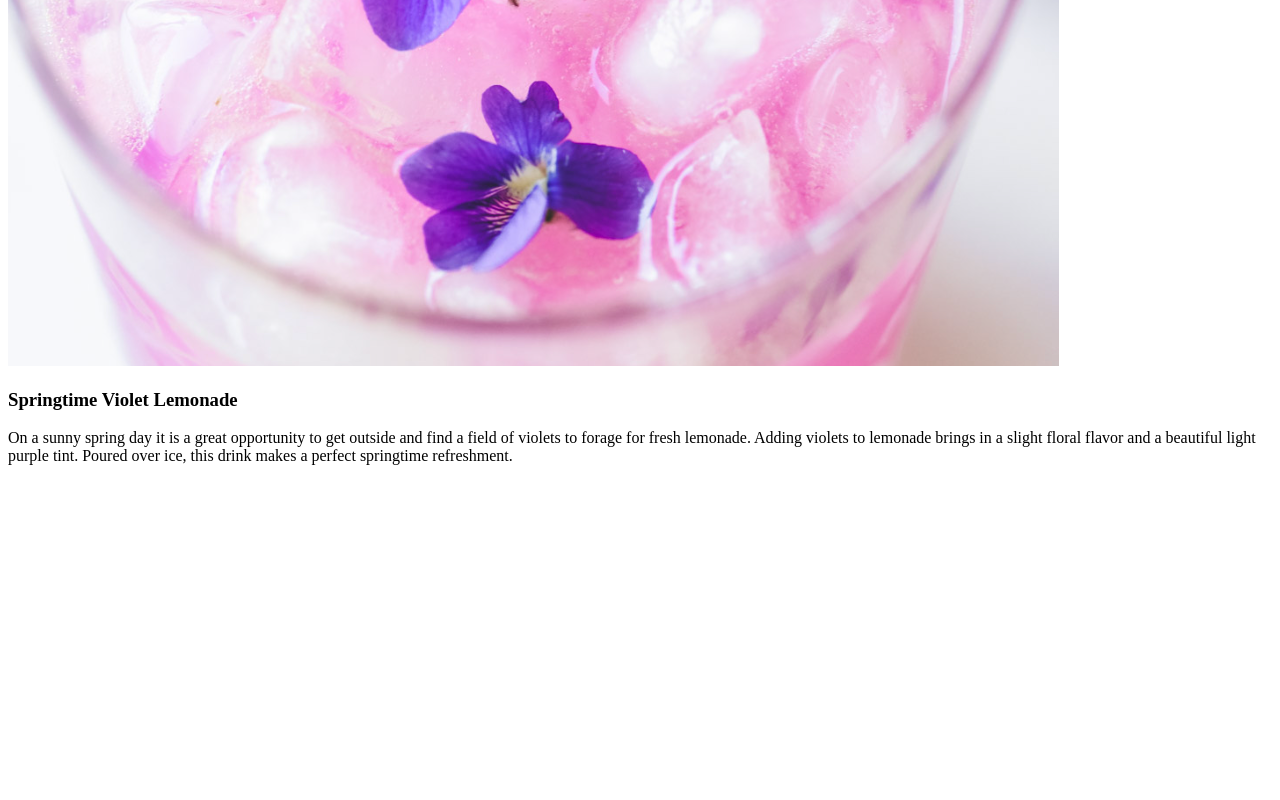
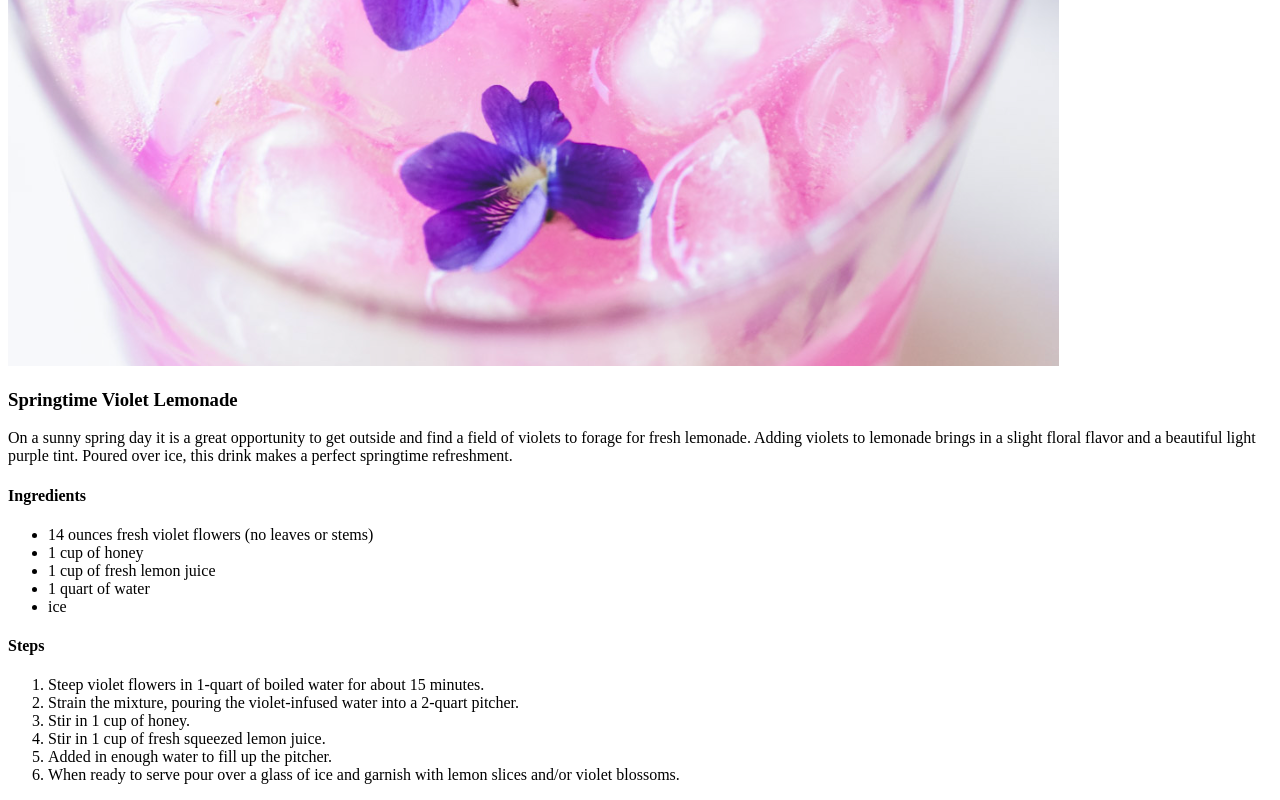
Before and after one commit to Mdrewno/odin-recipes, a plain HTML site: page recipes/violet-lemonade.html in a window 1280 px wide. Shown: the part 410-1210 px from the top of the page. Before the commit the page ends 891 px from the top, so only its background shows below. Drawn offline with Linux system fonts and the light colour scheme.

Commit message:
added ingredients and steps

```diff
--- a/recipes/violet-lemonade.html
+++ b/recipes/violet-lemonade.html
@@ -15,5 +15,25 @@
 
     <p>On a sunny spring day it is a great opportunity to get outside and find a field of violets to forage for fresh lemonade. Adding violets to lemonade brings in a slight floral flavor and a beautiful light purple tint. Poured over ice, this drink makes a perfect springtime refreshment.</p>
 
+    <h4>Ingredients</h4>
+
+    <ul>
+        <li>14 ounces fresh violet flowers (no leaves or stems)</li>
+        <li>1 cup of honey</li>
+        <li>1 cup of fresh lemon juice</li>
+        <li>1 quart of water</li>
+        <li>ice</li>
+    </ul>
+
+    <h4>Steps</h4>
+
+    <ol>
+        <li>Steep violet flowers in 1-quart of boiled water for about 15 minutes.</li>
+        <li>Strain the mixture, pouring the violet-infused water into a 2-quart pitcher.</li>
+        <li>Stir in 1 cup of honey.</li>
+        <li>Stir in 1 cup of fresh squeezed lemon juice.</li>
+        <li>Added in enough water to fill up the pitcher.</li>
+        <li>When ready to serve pour over a glass of ice and garnish with lemon slices and/or violet blossoms.</li>
+    </ol>
 </body>
 </html>
```
